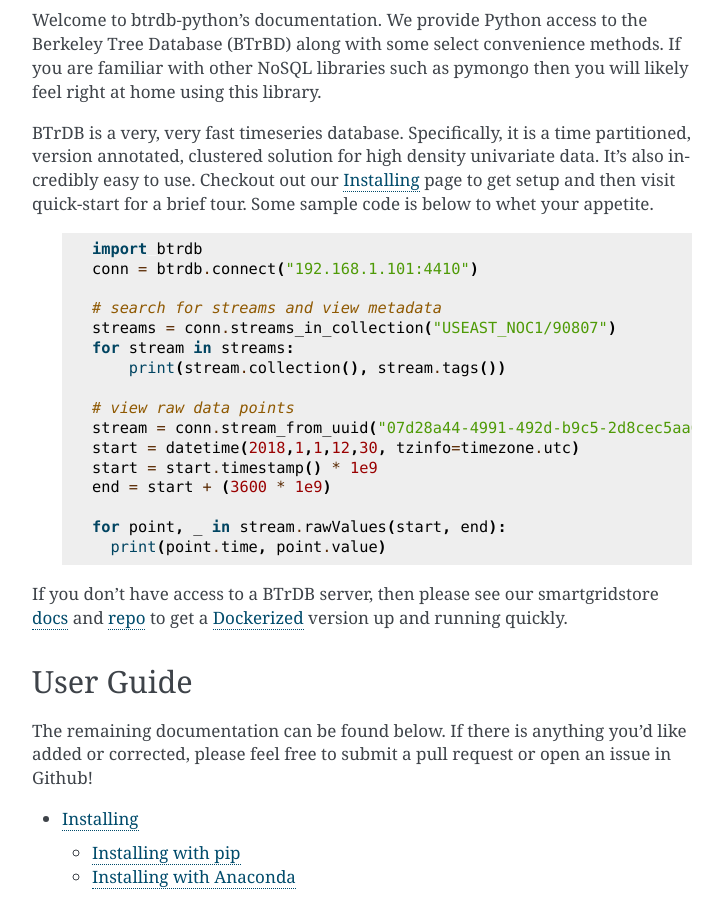
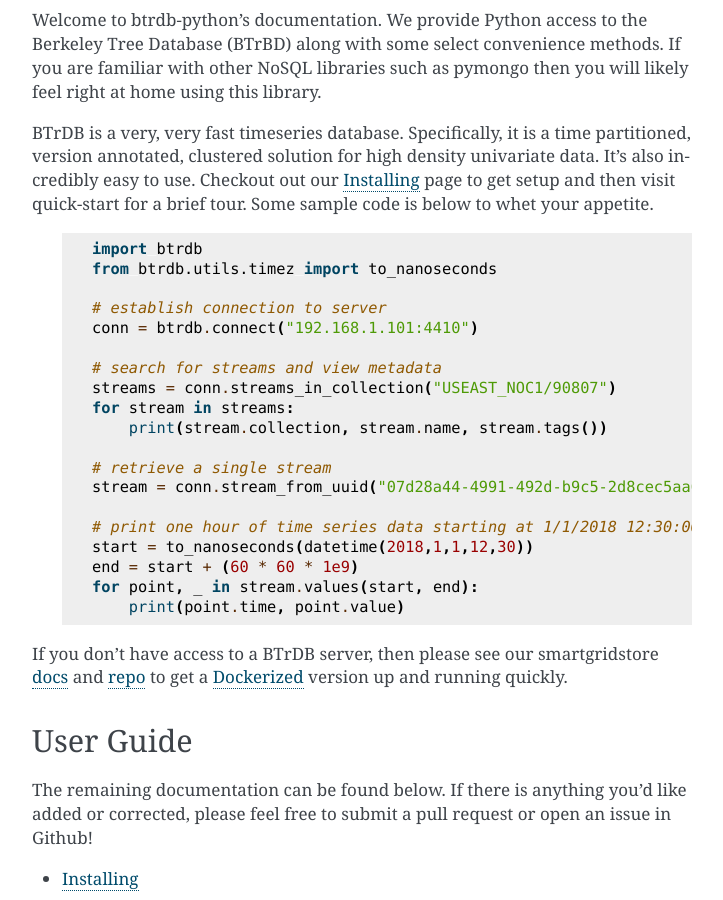
Before and after one commit to BTrDB/btrdb-python, a Sphinx documentation site: the page built from docs/source/index.rst, in a window 1280 px wide and 900 px high, scrolled down 340 px. Shown: the whole window, without its empty margins (388-1111 px from the left). Built offline with Sphinx 7.4.7, drawn with Linux system fonts in a browser that asks for light colours; pages that are not in the unit, such as notebooks, are missing from menus.

Commit message:
minor fix to docs

```diff
--- a/docs/source/index.rst
+++ b/docs/source/index.rst
@@ -34,21 +34,24 @@
   .. code-block:: python
 
       import btrdb
+      from btrdb.utils.timez import to_nanoseconds
+
+      # establish connection to server
       conn = btrdb.connect("192.168.1.101:4410")
 
       # search for streams and view metadata
       streams = conn.streams_in_collection("USEAST_NOC1/90807")
       for stream in streams:
-          print(stream.collection(), stream.tags())
+          print(stream.collection, stream.name, stream.tags())
 
-      # view raw data points
+      # retrieve a single stream
       stream = conn.stream_from_uuid("07d28a44-4991-492d-b9c5-2d8cec5aa6d4")
-      start = datetime(2018,1,1,12,30, tzinfo=timezone.utc)
-      start = start.timestamp() * 1e9
-      end = start + (3600 * 1e9)
 
-      for point, _ in stream.rawValues(start, end):
-        print(point.time, point.value)
+      # print one hour of time series data starting at 1/1/2018 12:30:00 UTC
+      start = to_nanoseconds(datetime(2018,1,1,12,30))
+      end = start + (60 * 60 * 1e9)
+      for point, _ in stream.values(start, end):
+          print(point.time, point.value)
 
 If you don't have access to a BTrDB server, then please see our smartgridstore
 `docs <https://docs.smartgrid.store/>`_ and `repo <https://github.com/BTrDB/smartgridstore>`_
```
